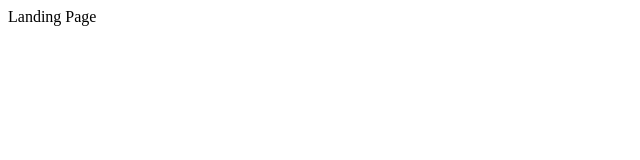
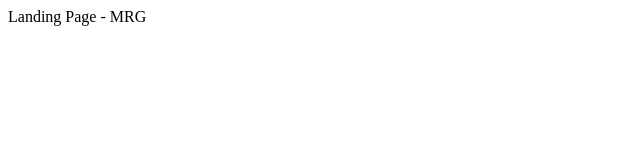
Before and after one commit to matthewrgoff/ObjectOrientedClass, a plain HTML site: page index.html in a window 1280 px wide. Shown: the full height of the page, 0-640 px from the left. Drawn offline with Linux system fonts and the light colour scheme.

Commit message:
Version 2

```diff
--- a/index.html
+++ b/index.html
@@ -4,6 +4,6 @@
     <title>Landing Page</title>
 </head>
 <body>
-    Landing Page
+    Landing Page - MRG
 </body>
 </html>
```
